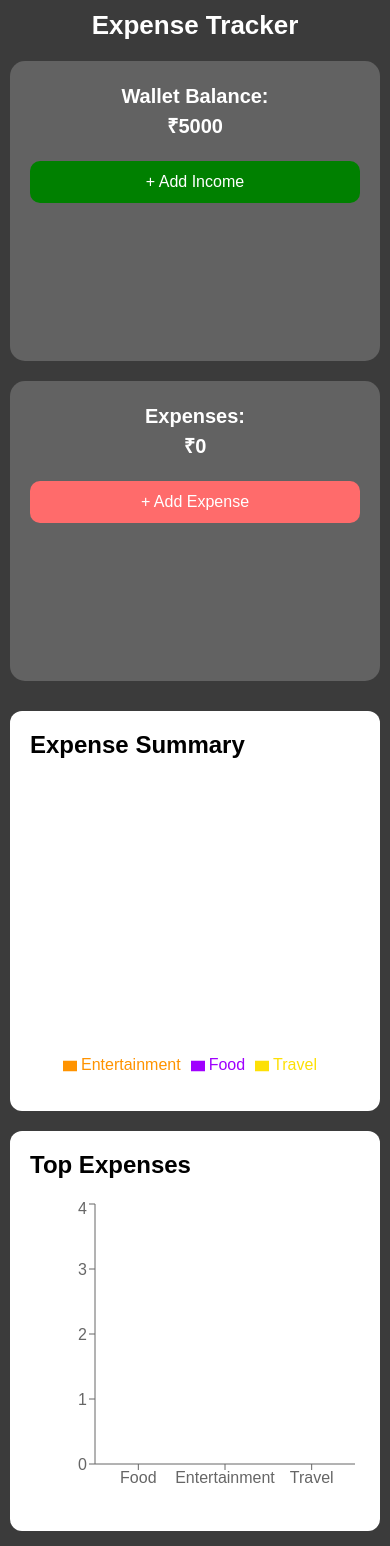
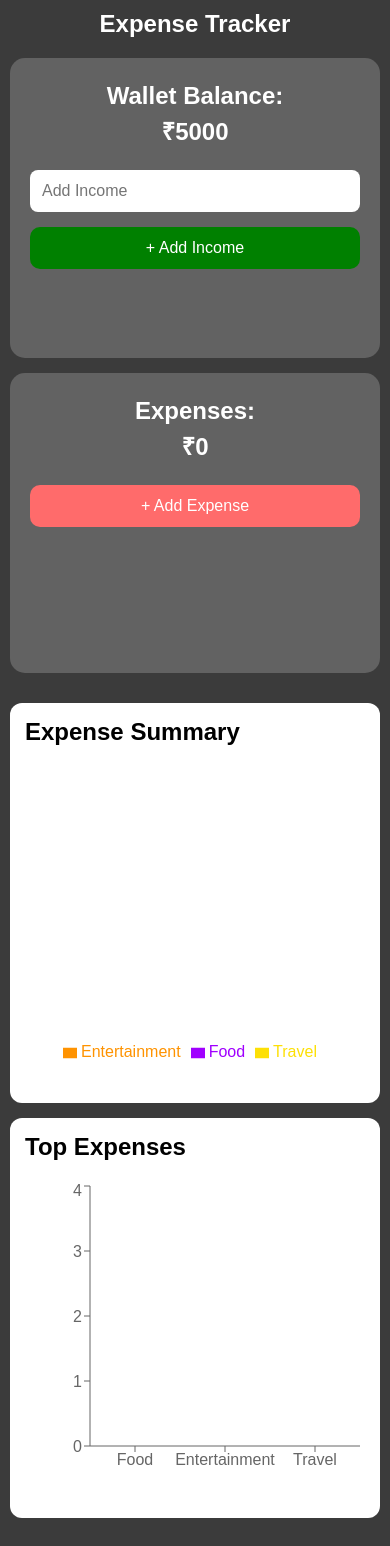
Before and after one commit to Pradeepkoyalkar/expense-tracker, a React (Create React App) app: page / in a window 390 px wide. Shown: the top 1546 px of the page. Built offline with nearby package versions, Linux system fonts and the light colour scheme.

Commit message:
updated expense tracker

```diff
--- a/src/App.js
+++ b/src/App.js
@@ -35,6 +35,10 @@ function App() {
   const [walletBalance, setWalletBalance] =
     useState(5000);
 
+  // INCOME INPUT
+  const [income, setIncome] =
+    useState("");
+
   // EXPENSES
   const [expenses, setExpenses] =
     useState([]);
@@ -66,16 +70,14 @@ function App() {
     const savedExpenses =
       JSON.parse(
         localStorage.getItem("expenses")
-      );
+      ) || [];
 
     const savedWallet =
       localStorage.getItem(
         "walletBalance"
       );
 
-    if (savedExpenses) {
-      setExpenses(savedExpenses);
-    }
+    setExpenses(savedExpenses);
 
     if (savedWallet) {
       setWalletBalance(
@@ -103,10 +105,6 @@ function App() {
   // ADD INCOME
   const addIncome = () => {
 
-    const income = prompt(
-      "Enter income amount"
-    );
-
     if (!income || income <= 0) {
       return;
     }
@@ -114,6 +112,8 @@ function App() {
     setWalletBalance(
       walletBalance + Number(income)
     );
+
+    setIncome("");
   };
 
   // OPEN MODAL
@@ -333,7 +333,7 @@ function App() {
 
   ];
 
-  // PIE COLORS
+  // CHART COLORS
   const COLORS = [
     "#A000FF",
     "#FF9300",
@@ -344,7 +344,9 @@ function App() {
 
     <div className="app">
 
-      <h1>Expense Tracker</h1>
+      <h1>
+        Expense Tracker
+      </h1>
 
       {/* TOP SECTION */}
 
@@ -359,6 +361,18 @@ function App() {
             <br />
             ₹{walletBalance}
           </h2>
+
+          <input
+            type="number"
+            placeholder="Add Income"
+            value={income}
+            onChange={(e) =>
+              setIncome(
+                e.target.value
+              )
+            }
+            className="income-input"
+          />
 
           <button
             className="income-btn"
@@ -381,7 +395,9 @@ function App() {
 
           <button
             className="expense-btn"
-            onClick={openExpenseModal}
+            onClick={
+              openExpenseModal
+            }
           >
             + Add Expense
           </button>
--- a/src/styles/app.css
+++ b/src/styles/app.css
@@ -1,9 +1,14 @@
-/* RESET */
+/* app.css */
 
 *{
   margin:0;
   padding:0;
   box-sizing:border-box;
+}
+
+html,
+body{
+  overflow-x:hidden;
 }
 
 body{
@@ -17,7 +22,6 @@ body{
 .app{
   padding:20px;
   width:100%;
-  overflow-x:hidden;
 }
 
 h1{
@@ -31,6 +35,7 @@ h1{
   display:flex;
   gap:20px;
   flex-wrap:wrap;
+  width:100%;
   margin-bottom:30px;
 }
 
@@ -58,6 +63,17 @@ h1{
   cursor:pointer;
 }
 
+/* INCOME INPUT */
+
+.income-input{
+  width:100%;
+  padding:12px;
+  margin-bottom:15px;
+  border:none;
+  border-radius:8px;
+  font-size:16px;
+}
+
 .income-btn{
   background:green;
 }
@@ -76,6 +92,7 @@ h1{
   display:flex;
   gap:20px;
   flex-wrap:wrap;
+  width:100%;
   margin-bottom:30px;
 }
 
@@ -215,47 +232,39 @@ h1{
   }
 
   h1{
-    font-size:26px;
     text-align:center;
+    font-size:24px;
   }
 
-  /* TOP SECTION */
+  /* STACK CARDS */
 
   .top-section{
     flex-direction:column;
+    gap:15px;
   }
 
   .card{
     width:100%;
-    min-width:100%;
     padding:20px;
-  }
-
-  .card h2{
-    font-size:20px;
   }
 
   .card button{
     width:100%;
   }
 
-  /* CHARTS */
+  /* STACK CHARTS */
 
   .charts-section{
     flex-direction:column;
+    gap:15px;
   }
 
   .chart-box{
     width:100%;
-    min-width:100%;
-    overflow-x:auto;
+    padding:15px;
   }
 
-  /* EXPENSE LIST */
-
-  .expense-list{
-    padding:15px;
-  }
+  /* EXPENSE ITEMS */
 
   .expense-item{
     flex-direction:column;
@@ -272,7 +281,7 @@ h1{
 
   .modal{
     width:95%;
-    margin:50px auto;
+    margin:30px auto;
     padding:20px;
   }
 
@@ -284,15 +293,3 @@ h1{
     width:100%;
   }
 }
-img,
-svg,
-canvas{
-  max-width:100%;
-}
-
-/* Prevent overflow */
-
-body,
-html{
-  overflow-x:hidden;
-}
```
